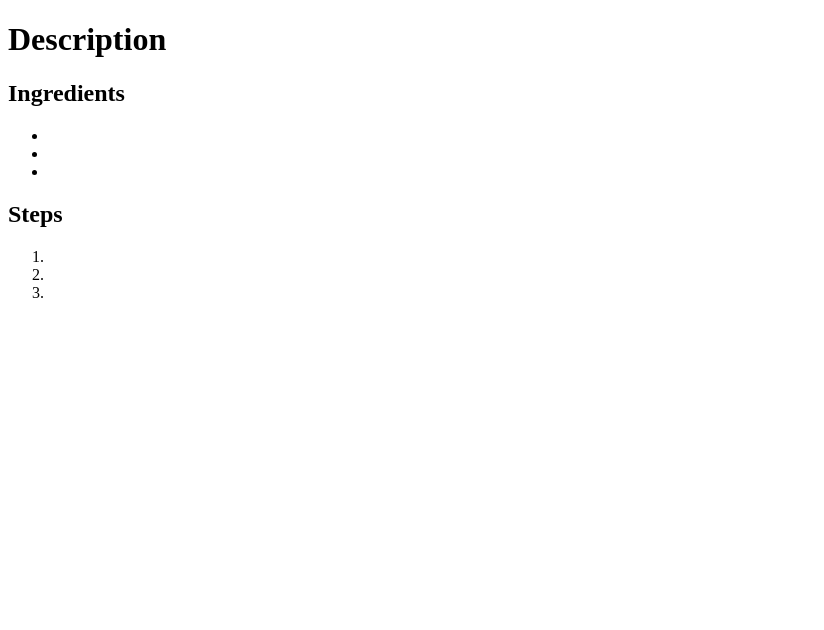
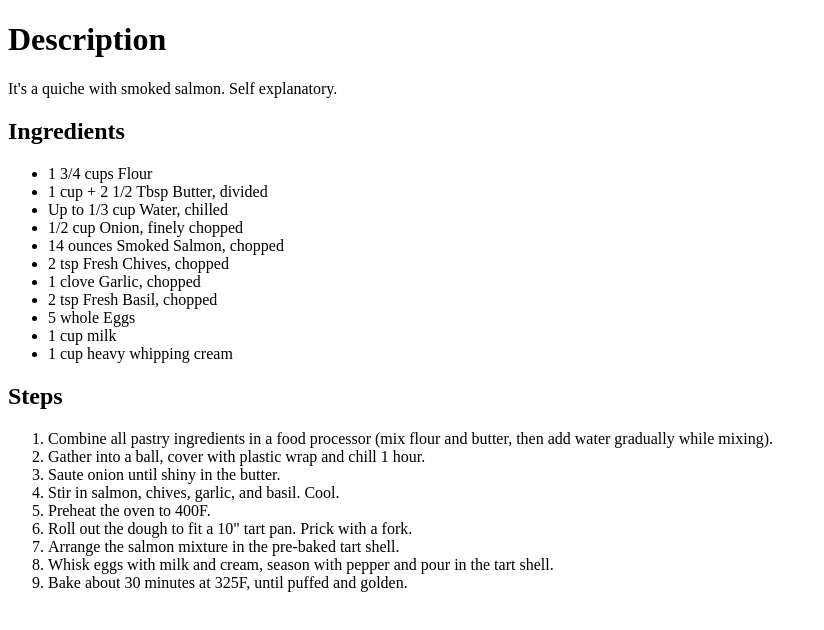
Before and after one commit to GCRSACKMAN/webdev-experiments, a plain HTML site: page recipes/smoked-salmon-quiche.html in a window 1280 px wide. Shown: the whole page, without its empty margins (0-824 px from the left). Drawn offline with Linux system fonts and the light colour scheme.

Commit message:
Fix recipes

```diff
--- a/recipes/smoked-salmon-quiche.html
+++ b/recipes/smoked-salmon-quiche.html
@@ -8,18 +8,33 @@
 </head>
 <body>
     <h1>Description</h1>
-    <p></p>
+    <p>It's a quiche with smoked salmon. Self explanatory.</p>
     <h2> Ingredients</h2>
     <ul>
-        <li></li>
-        <li></li>
-        <li></li>
+        <li>1 3/4 cups Flour</li>
+        <li>1 cup + 2 1/2 Tbsp Butter, divided</li>
+        <li>Up to 1/3 cup Water, chilled</li>
+        <li>1/2 cup Onion, finely chopped </li>
+        <li>14 ounces Smoked Salmon, chopped</li>
+        <li>2 tsp Fresh Chives, chopped</li>
+        <li>1 clove Garlic, chopped</li>
+        <li>2 tsp Fresh Basil, chopped</li>
+        <li>5 whole Eggs</li>
+        <li>1 cup milk</li>
+        <li>1 cup heavy whipping cream</li>
     </ul>
     <h2> Steps</h2>
     <ol>
-        <li></li>
-        <li></li>
-        <li></li>
+        <li>Combine all pastry ingredients in a food processor (mix flour and butter, then add water gradually while mixing).</li>
+        <li>Gather into a ball, cover with plastic wrap and chill 1 hour.</li>
+        <li>Saute onion until shiny in the butter.</li>
+        <li>Stir in salmon, chives, garlic, and basil. Cool.</li>
+        <li>Preheat the oven to 400F.</li>
+        <li>Roll out the dough to fit a 10" tart pan. Prick with a fork.</li>
+        <li>Arrange the salmon mixture in the pre-baked tart shell.</li>
+        <li>Whisk eggs with milk and cream, season with pepper and pour in the tart shell.</li>
+        <li>Bake about 30 minutes at 325F, until puffed and golden.</li>
+
     </ol>
 
 </body>
```
Also changed, not shown: recipes/Pozharskiye_Cutlets.html (+34 -7 lines).
